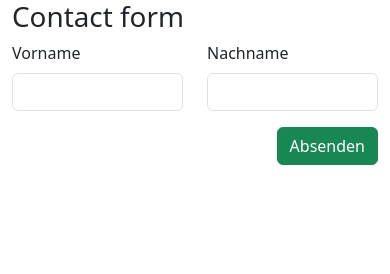
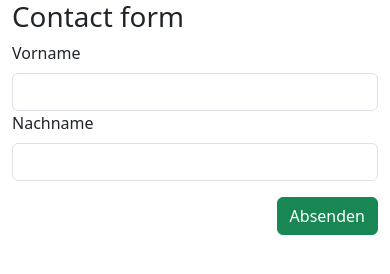
Before and after one commit to aljoshakoecher/opcua-webapp-tutorial, a plain HTML site: page basics/contact-form.html in a window 390 px wide. Drawn offline with nearby package versions, Linux system fonts and the light colour scheme.

Commit message:
Made bootstrap cols responsive

```diff
--- a/basics/contact-form.html
+++ b/basics/contact-form.html
@@ -32,11 +32,11 @@
 	</div>
 	<form>
 		<div class="row">
-			<div class="col-6">
+			<div class="col-sm-6">
 				<label for="firstName" class="form-label">Vorname</label>
 				<input id="firstName" class="form-control" type="text">
 			</div>
-			<div class="col-6">
+			<div class="col-sm-6">
 				<label for="lastName" class="form-label">Nachname</label>
 				<input id="lastName" class="form-control" type="text">
 			</div>
```
